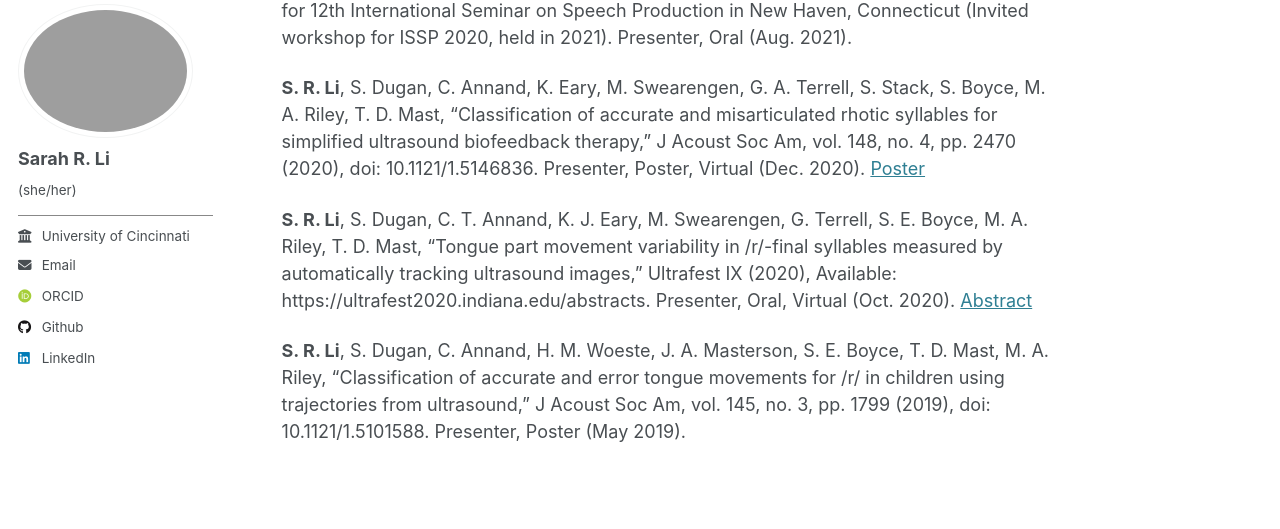
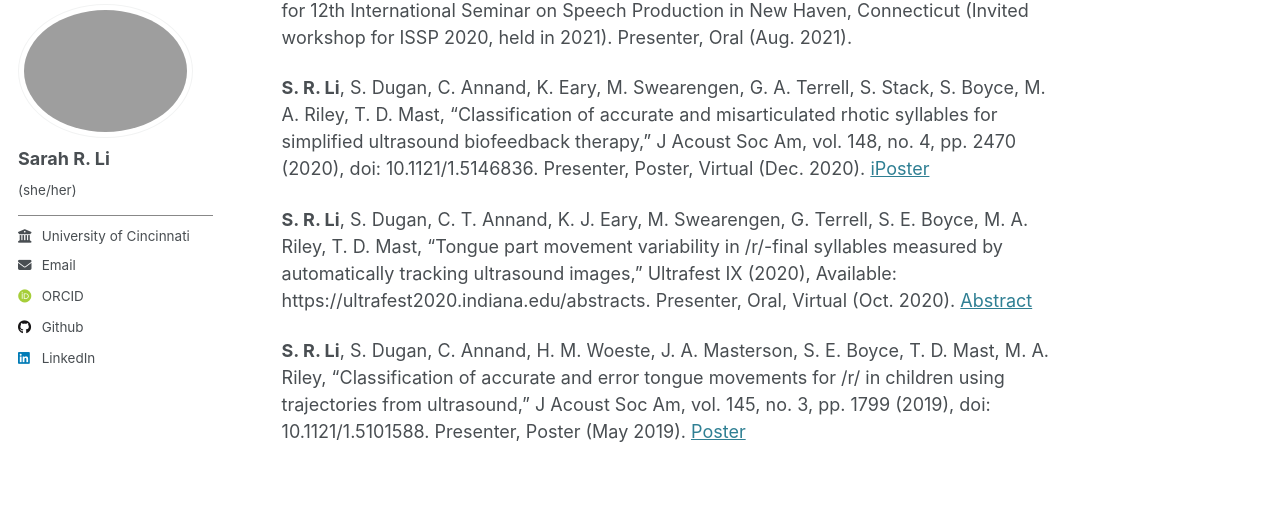
Before and after one commit to SarahRLi/sarahrli.github.io, a Jekyll site: the page built from _pages/markdown.md, in a window 1280 px wide and 900 px high, scrolled down 2105 px. Shown: the part 102-631 px from the top of the window. Built offline with Jekyll 4.4.1, drawn with Linux system fonts in a browser that asks for light colours; some web fonts are replaced.

Commit message:
Update markdown.md
Fixed URLs

```diff
--- a/_pages/markdown.md
+++ b/_pages/markdown.md
@@ -13,7 +13,7 @@ S. Dugan, S. M. Schwab, R. Seward, J. Avant, T. Zhang, **S. R. Li**, K. Eary, T.
 S. Dugan, **S. R. Li**, J. A. Masterson, H. M. Woeste, N. Mahalingam, C. Spencer, T. D. Mast, M. A. Riley, S. E. Boyce, “Tongue part movement trajectories for /r/ using ultrasound,” Perspectives of the ASHA Special Interest Groups, vol. 4, no. 6, pp. 1644–1652 (2019), doi: 10.1044/2019_PERS-19-00064.
 
 <h2>CONFERENCE PROCEEDINGS:</h2>
-**S. R. Li**, S. Dugan, S. M. Schwab, C. Annand, J. Masterson, S. Boyce, M. A. Riley, T. D. Mast, “Comparing tongue movement vs. shape representations from ultrasound imaging of /ɑ/ and /ɹ/ articulatory strategies,”  Stem-, Spraak- en Taalpathologie, vol. 27, suppl., pp. 235-236 (2022), doi: 10.21827/32.8310/2022-115. Presenter, Poster (Aug. 2022). [Poster](https://github.com/SarahRLi/sarahrli.github.io/blob/master/files/Li_2022_SMC_poster.pdf)
+**S. R. Li**, S. Dugan, S. M. Schwab, C. Annand, J. Masterson, S. Boyce, M. A. Riley, T. D. Mast, “Comparing tongue movement vs. shape representations from ultrasound imaging of /ɑ/ and /ɹ/ articulatory strategies,”  Stem-, Spraak- en Taalpathologie, vol. 27, suppl., pp. 235-236 (2022), doi: 10.21827/32.8310/2022-115. Presenter, Poster (Aug. 2022). [Poster](https://sarahrli.github.io/files/Li_2022_SMC_poster.pdf)
 
 **S. R. Li**, C. T. Annand, S. Dugan, S. M. Schwab, K. J. Eary, M. Swearengen, S. Stack, S. Boyce, M. A. Riley, T. D. Mast, “An automatic, simple ultrasound biofeedback parameter for distinguishing accurate and misarticulated rhotic syllables,” Proceedings of the 22nd Annual Conference of the International Speech Communication Association, 636-640, doi: 10.21437/Interspeech.2021-1749. (INTERSPEECH 2021). Presenter, Poster / Unified Virtual Session (Aug. 2021), Shortlisted for ISCA Best Student Paper Award. [Proceedings](https://sarahrli.github.io/files/Li_2021_Interspeech_proceedings.pdf)
 
@@ -22,7 +22,7 @@ C. T. Annand, M. Lamb, S. Dugan, **S. R. Li**, H. M. Woeste, T. D. Mast, M. A. R
 **S. R. Li**, H. M. Woeste, S. Dugan, T. D. Mast, M. A. Riley, C. Annand, J. A. Masterson, N. Mahalingam, K. J. Eary, C. Spencer, S. E. Boyce, “Differentiating normal vs. misarticulated tongue trajectories from ultrasound for fast automatic articulatory biofeedback,” Proceedings of the 19th International Congress of Phonetic Sciences, pp. 1074-1078, ISBN 978-0-646-80069-1. Melbourne, Australia (ICPhS 2019). Presenter, Oral (Aug. 2019), IPA Student Award. [Proceedings](https://sarahrli.github.io/files/Li_2019_ICPhS_proceedings.pdf)
 
 <h2>CONFERENCE ABSTRACTS AND PRESENTATIONS:</h2>
-**S. R. Li**, A. Knapp, J. Tang, S. Boyce, T. D. Mast, “Predicting vocal tract shape information from tongue contours and audio using neural networks,” J Acost Soc Am (2024). Presenter, Poster (May 2024). [Poster](https://github.com/SarahRLi/asa-may-2024)
+**S. R. Li**, A. Knapp, J. Tang, S. Boyce, T. D. Mast, “Predicting vocal tract shape information from tongue contours and audio using neural networks,” J Acost Soc Am (2024). Presenter, Poster (May 2024). [Poster](https://sarahrli.github.io/files/Li_2024_ASA_5aSC6_poster.pdf)
 
 S. Biehl, S. Dugan, **S. R. Li**, A. Knapp, R. Seward, M. A. Riley, S. Boyce, T. D. Mast, “Optimization of classifying accurate and misarticulated speech sounds for use in a gamified real-time ultrasound biofeedback system,” J Acost Soc Am (2024).
 
@@ -36,8 +36,8 @@ S. Dugan, **S. R. Li**, K. Eary, A. Spotts, N. S. Schoenleb, B. Connolly, R. Sew
 
 **S. R. Li**, C. T. Annand, S. Dugan, S. M. Schwab, K. J. Eary, M. Swearengen, S. Stack, S. Boyce, M. A. Riley, T. D. Mast, “A preliminary real-time ultrasound biofeedback display for simpler differentiation between accurate and misarticulated rhotic syllables,” Workshop for 12th International Seminar on Speech Production in New Haven, Connecticut (Invited workshop for ISSP 2020, held in 2021). Presenter, Oral (Aug. 2021).
 
-**S. R. Li**, S. Dugan, C. Annand, K. Eary, M. Swearengen, G. A. Terrell, S. Stack, S. Boyce, M. A. Riley, T. D. Mast, “Classification of accurate and misarticulated rhotic syllables for simplified ultrasound biofeedback therapy,” J Acoust Soc Am, vol. 148, no. 4, pp. 2470 (2020), doi: 10.1121/1.5146836. Presenter, Poster, Virtual (Dec. 2020). [Poster](https://sarahrli.github.io/files/Li_2020_ASA_iPoster.pdf)
+**S. R. Li**, S. Dugan, C. Annand, K. Eary, M. Swearengen, G. A. Terrell, S. Stack, S. Boyce, M. A. Riley, T. D. Mast, “Classification of accurate and misarticulated rhotic syllables for simplified ultrasound biofeedback therapy,” J Acoust Soc Am, vol. 148, no. 4, pp. 2470 (2020), doi: 10.1121/1.5146836. Presenter, Poster, Virtual (Dec. 2020). [iPoster](https://sarahrli.github.io/files/Li_2020_ASA_iPoster.pdf)
 
 **S. R. Li**, S. Dugan, C. T. Annand, K. J. Eary, M. Swearengen, G. Terrell, S. E. Boyce, M. A. Riley, T. D. Mast, “Tongue part movement variability in /r/-final syllables measured by automatically tracking ultrasound images,” Ultrafest IX (2020), Available: https://ultrafest2020.indiana.edu/abstracts. Presenter, Oral, Virtual (Oct. 2020). [Abstract](https://sarahrli.github.io/files/Li_2020_Ultrafest_abstract.pdf)
 
-**S. R. Li**, S. Dugan, C. Annand, H. M. Woeste, J. A. Masterson, S. E. Boyce, T. D. Mast, M. A. Riley, “Classification of accurate and error tongue movements for /r/ in children using trajectories from ultrasound,” J Acoust Soc Am, vol. 145, no. 3, pp. 1799 (2019), doi: 10.1121/1.5101588. Presenter, Poster (May 2019).
+**S. R. Li**, S. Dugan, C. Annand, H. M. Woeste, J. A. Masterson, S. E. Boyce, T. D. Mast, M. A. Riley, “Classification of accurate and error tongue movements for /r/ in children using trajectories from ultrasound,” J Acoust Soc Am, vol. 145, no. 3, pp. 1799 (2019), doi: 10.1121/1.5101588. Presenter, Poster (May 2019). [Poster](https://sarahrli.github.io/files/Li_2019_ASA_poster.pdf)
```
